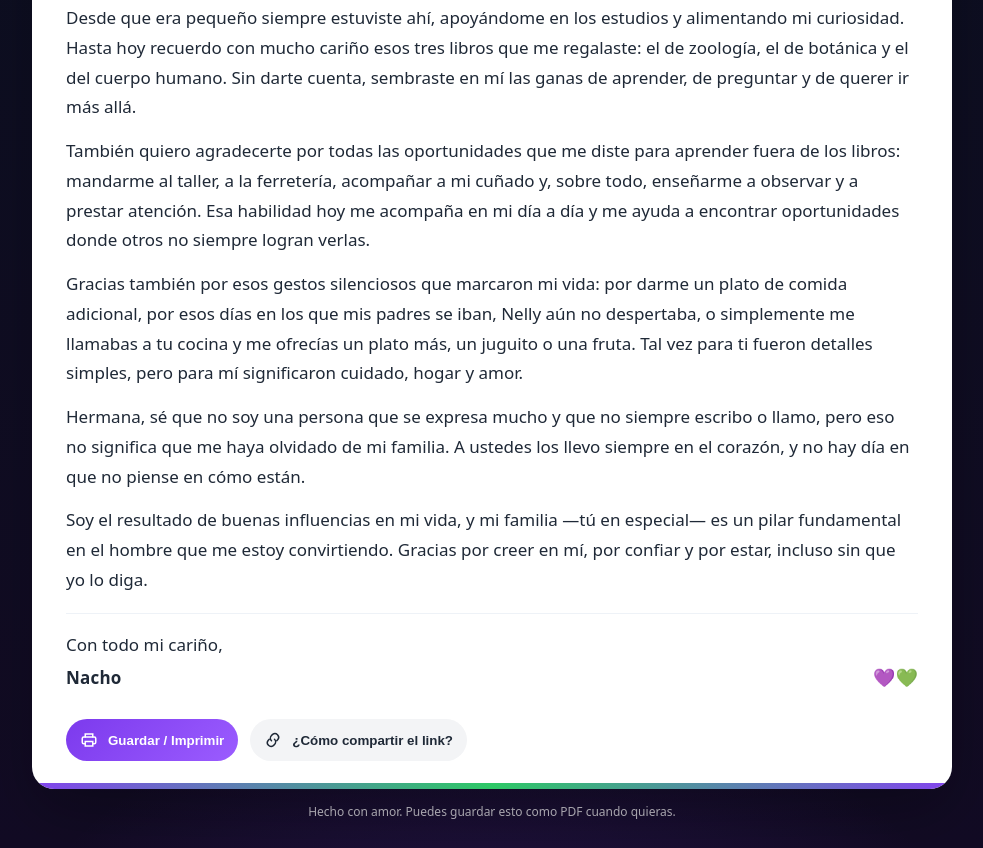
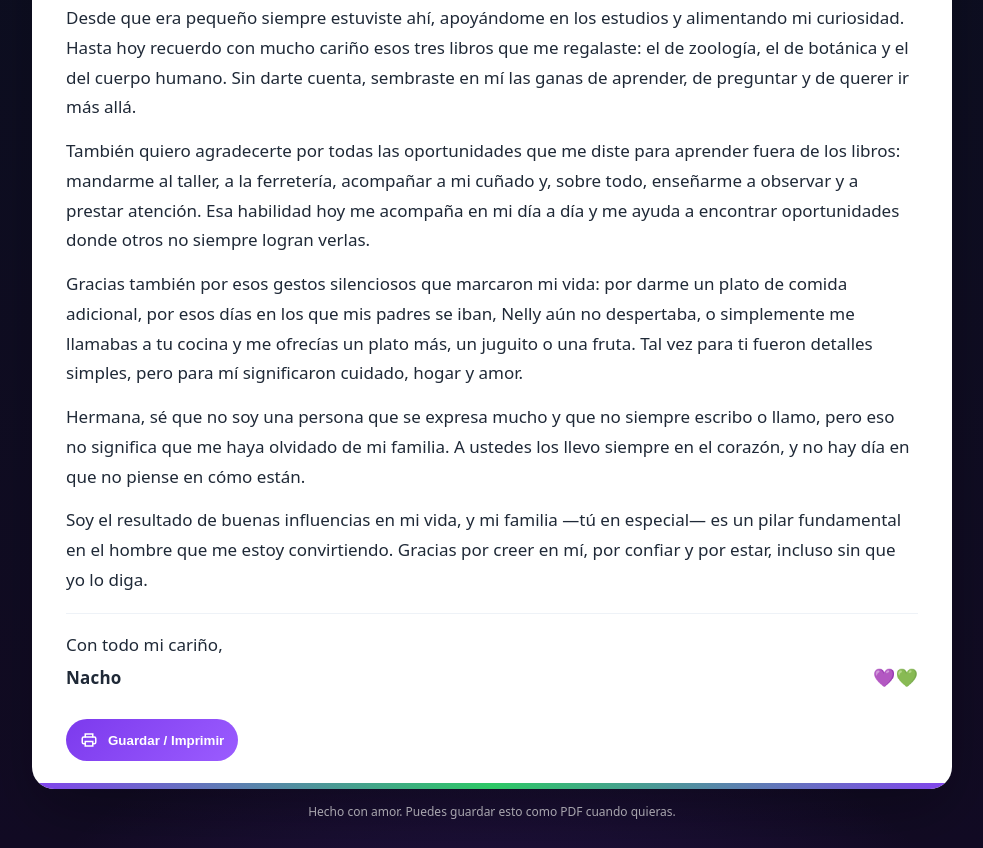
Before and after one commit to nachomoreno2005/Carta-de-agradecimiento-a-mi-hermana, a plain HTML site: page index.html in a window 1280 px wide. Shown: the part 414-1262 px from the top of the page, without its empty margins (148-1131 px from the left). Drawn offline with Linux system fonts and the light colour scheme.

Commit message:
Update index.html

```diff
--- a/index.html
+++ b/index.html
@@ -267,13 +267,7 @@
           Guardar / Imprimir
         </button>
 
-        <button class="btn-ghost" onclick="copyLinkHint()" title="Tip para compartir el link">
-          <svg class="icon" viewBox="0 0 24 24" fill="none" aria-hidden="true">
-            <path d="M10 13a5 5 0 0 1 0-7l1.5-1.5a5 5 0 0 1 7 7L17 13" stroke="currentColor" stroke-width="2" stroke-linecap="round"/>
-            <path d="M14 11a5 5 0 0 1 0 7L12.5 19.5a5 5 0 0 1-7-7L7 11" stroke="currentColor" stroke-width="2" stroke-linecap="round"/>
-          </svg>
-          ¿Cómo compartir el link?
-        </button>
+
       </div>
 
       <div class="ribbon" aria-hidden="true"></div>
```
